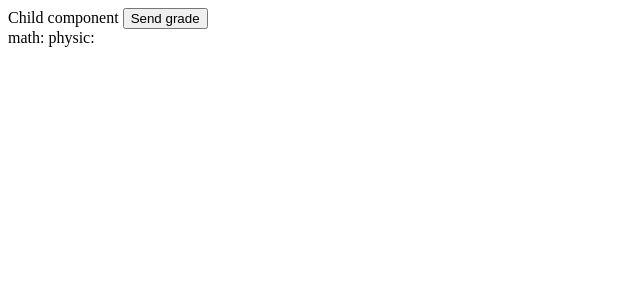
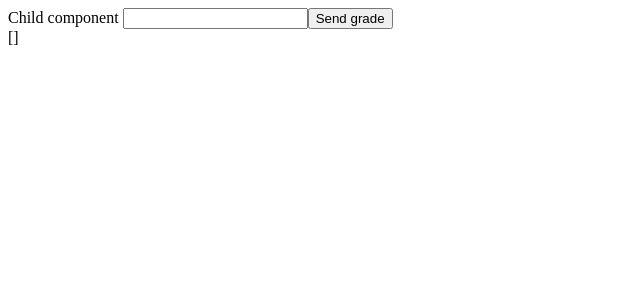
Before and after one commit to OlegPolishchuk/angular-test, an Angular app: page / in a window 1280 px wide. Shown: the top 300 px of the page, without its empty margins (0-640 px from the left). Built offline with nearby package versions, Linux system fonts and the light colour scheme.

Commit message:
@Output**

```diff
--- a/src/app/parent/child/child.component.html
+++ b/src/app/parent/child/child.component.html
@@ -1,4 +1,5 @@
 <div>
   Child component
+  <input type="text" [(ngModel)]="inputGrade"/>
   <button (click)="handleSendEvent()">Send grade</button>
 </div>
--- a/src/app/parent/child/child.component.ts
+++ b/src/app/parent/child/child.component.ts
@@ -12,7 +12,9 @@ export interface Grade {
 })
 export class ChildComponent {
 
-  @Output() sendGradeEvent = new EventEmitter<Grade>()
+  @Output() sendGradeEvent = new EventEmitter<string>()
+
+  inputGrade = '';
 
   handleSendEvent() {
     // const grade = 5;
@@ -20,6 +22,6 @@ export class ChildComponent {
       math: 5,
       physic: 4,
     }
-    this.sendGradeEvent.emit(grade);
+    this.sendGradeEvent.emit(this.inputGrade);
   }
 }
--- a/src/app/parent/parent.component.html
+++ b/src/app/parent/parent.component.html
@@ -1,5 +1,6 @@
 <div>
   <app-child (sendGradeEvent)="getGrade($event)"></app-child>
-  math: {{math}}
-  physic: {{physic}}
+  {{grades | json}}
+<!--  math: {{math}}-->
+<!--  physic: {{physic}}-->
 </div>
--- a/src/app/parent/parent.component.ts
+++ b/src/app/parent/parent.component.ts
@@ -13,12 +13,10 @@ export interface Address {
   styleUrls: ['./parent.component.scss']
 })
 export class ParentComponent {
-  math?: number;
-  physic?: number;
+  grades: string[] = [];
 
-  getGrade(value: Grade){
-    this.math = value.math;
-    this.physic = value.physic;
+  getGrade(value: string){
+    this.grades.push(value)
   }
 
 }
```
